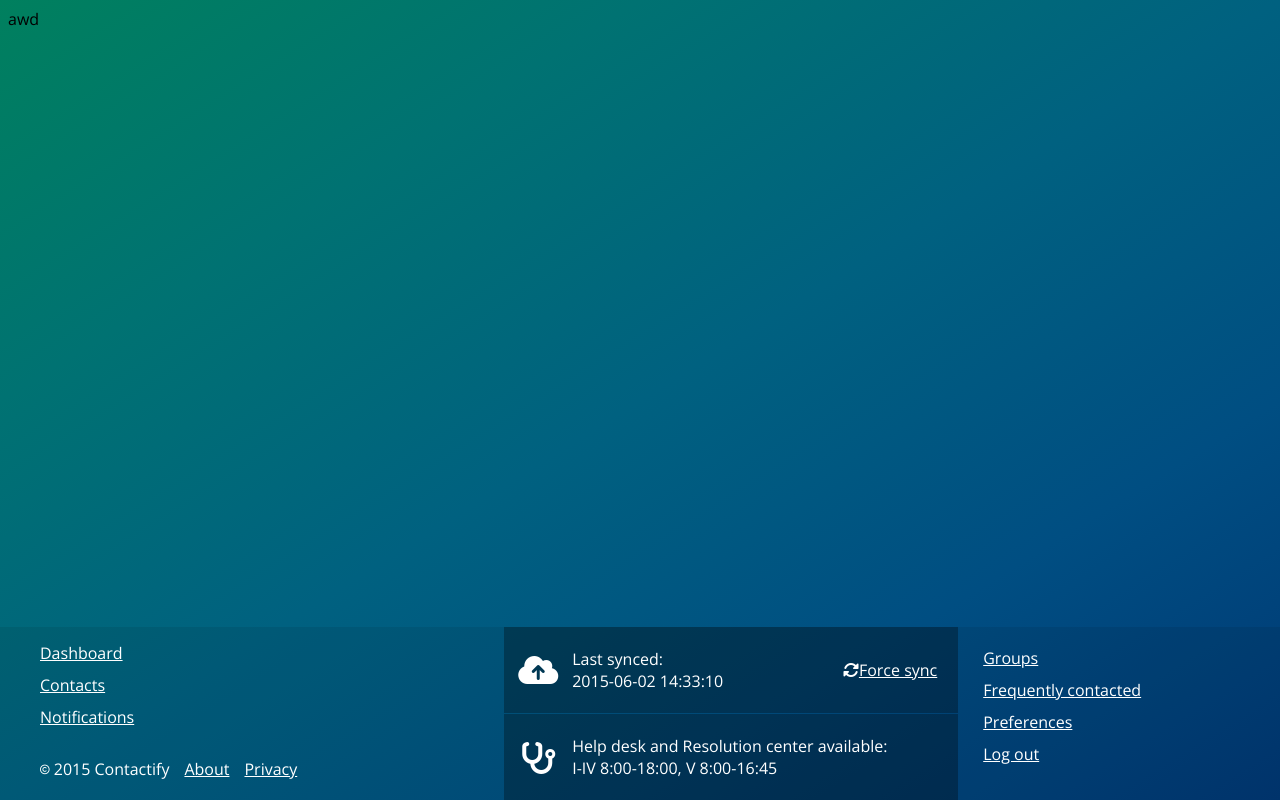
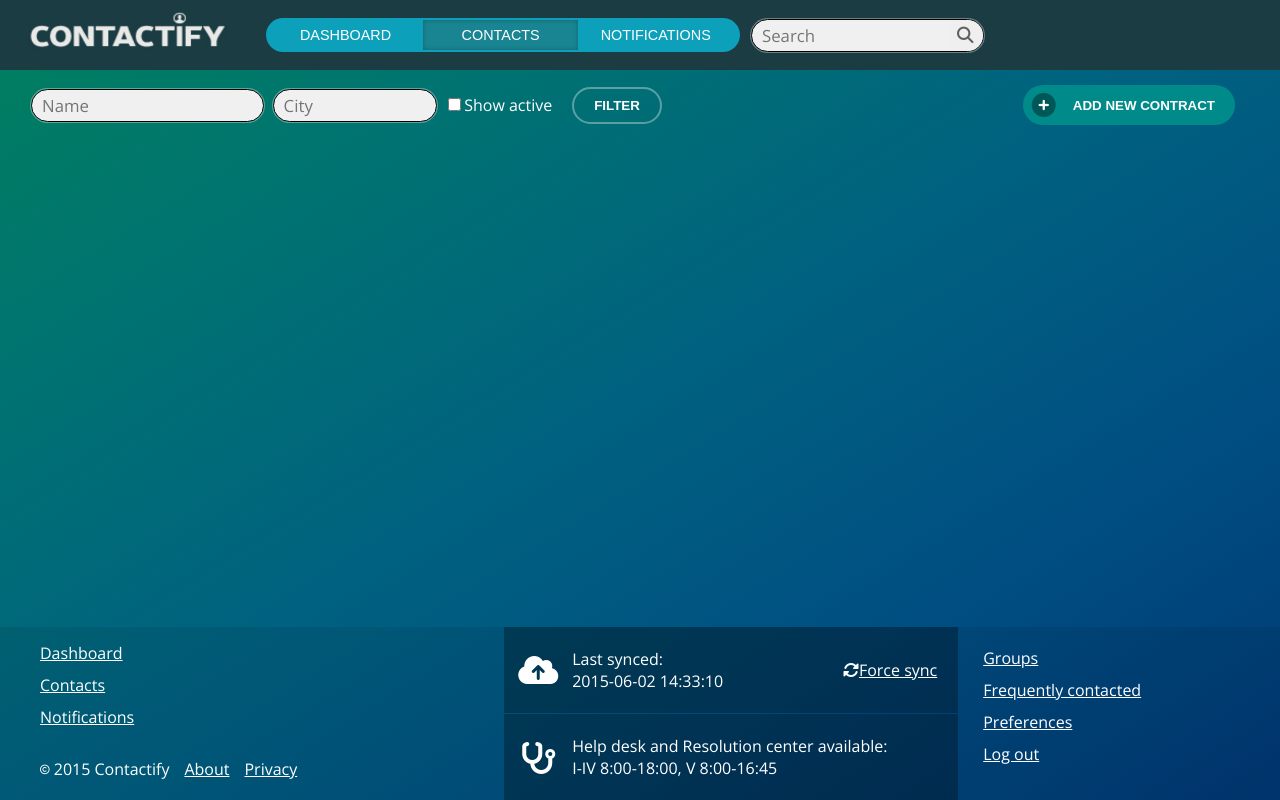
Before and after one commit to Kreynar/contactify, a React (Create React App) app: page / in a window 1280 px wide. Built offline with nearby package versions, Linux system fonts and the light colour scheme.

Commit message:
add contacts filter bar

```diff
--- a/src/App/App.js
+++ b/src/App/App.js
@@ -1,15 +1,19 @@
-import React from 'react';
+import React, { useState } from 'react';
 import Footer from './Footer/Footer'
-
+import Header from './Header/Header';
+import Contacts from './Contacts/Contacts';
+import * as constants from './constants';
 import './App.scss';
 
-function App() {
+const App = () => {
+  const [selectedTab, setSelectedTab] = useState(constants.CONTACTS_TAB);
   return (
     <div className="main-background">
-      awd
+      <Header selectedTab={selectedTab} onTabSelect={setSelectedTab}/>
+      <Contacts />
       <Footer />
     </div>
-  );
+  )
 }
 
 export default App;
--- a/src/App/Contacts/Contacts.js
+++ b/src/App/Contacts/Contacts.js
@@ -0,0 +1,9 @@
+import React from 'react';
+import FilterBar from './FilterBar/FilterBar';
+
+const Contacts = () =>
+<div>
+  <FilterBar />
+</div>
+
+export default Contacts;
--- /dev/null
+++ b/src/App/Contacts/FilterBar/FilterBar.js
@@ -0,0 +1,36 @@
+import React from 'react';
+import Input from '../../widgets/Input/Input';
+import './FilterBar.scss';
+
+const FilterBar = () =>
+<div className='filter-bar-container'>
+  <div className='name-input-container'>
+    <Input placeholder='Name' />
+  </div>
+  <div className='city-input-container'>
+    <Input placeholder='City' width={150} />
+  </div>
+  <div className='active-checkbox-container'>
+    <label>
+      <input type="checkbox" name="active" value="active" />
+      Show active
+    </label>
+  </div>
+  <div class='filter-button-container'>
+    <button class='filter-button'>FILTER</button>
+  </div>
+  <div className='add-contract-button-container'>
+    <button className='add-contract-button'>
+      <div className='plus-circle-container'>
+        <div className='plus-circle-inner-container'>
+          <i class="fas fa-plus-circle"></i>
+        </div>
+      </div>
+      <div className='add-contract-text-container'>
+        ADD NEW CONTRACT
+      </div>
+    </button>
+  </div>
+</div>
+
+export default FilterBar;
--- /dev/null
+++ b/src/App/Contacts/FilterBar/FilterBar.scss
@@ -0,0 +1,72 @@
+@import "../../styles.scss";
+
+.filter-bar-container {
+  display: flex;
+  height: 70px;
+  color: white;
+
+  .name-input-container {
+    flex-basis: 18%;
+    margin: auto 0 auto 30px;
+  }
+
+  .city-input-container {
+    flex-basis: 14%;
+    margin: auto 0 auto 0;
+  }
+
+  .active-checkbox-container {
+    flex-basis: 10%;
+    margin: auto 0 auto 0;
+    min-width: 120px;
+  }
+
+  .filter-button-container {
+    flex-basis: 10%;
+    margin: auto 0 auto 0;
+
+    .filter-button {
+      @extend .button-style-reset;
+      border-radius: 25px;
+      border: 2px solid rgba(255, 255, 255, 0.35);
+      padding: 9px 20px;
+      font-weight: 600;
+    }
+  }
+
+  .add-contract-button-container {
+    flex-basis: 40%;
+    display: flex;
+    margin: auto 45px auto auto;
+    justify-content: flex-end;
+
+    .add-contract-button {
+      @extend .button-style-reset;
+      background-color: #018a8a;
+      font-weight: 600;
+      display: flex;
+      border-radius: 25px;
+      padding: 10px;
+
+      .plus-circle-container {
+        color: rgb(0, 87, 87);
+        border-radius: 25px;
+        height: 20px;
+        width: 20px;
+        font-size: 1.5rem;
+        background-color: white;
+        border-radius: 25px;
+
+        .plus-circle-inner-container {
+          position: relative;
+          top: -3px;
+          left: -1px;
+        }
+      }
+
+      .add-contract-text-container {
+        margin: auto 10px auto 20px;
+      }
+    }
+  }
+}
--- /dev/null
+++ b/src/App/Header/Header.js
@@ -0,0 +1,37 @@
+import React from 'react';
+import * as constants from '../constants';
+import Input from '../widgets/Input/Input'
+import './Header.scss';
+
+const CONTACTIFY_LOGO_SRC = process.env.PUBLIC_URL + '/contactify-logo.png';
+const CONTACTIFY_LOGO_ALT = 'Contactify';
+
+const Header = ({ selectedTab, onTabSelect }) =>
+<div className='header-container'>
+  <div className='logo-container'>
+    <img src={CONTACTIFY_LOGO_SRC} alt={CONTACTIFY_LOGO_ALT} className='logo' />
+  </div>
+  <div className='tabs-container'>
+    <div className='tabs-backround'>
+      <button className={`tab left-tab ${constants.DASHBOARD_TAB === selectedTab ? 'selected-tab-left' : null}`}
+              onClick={() => onTabSelect(constants.DASHBOARD_TAB)}>
+        DASHBOARD
+      </button>
+      <button className={`tab middle-tab ${constants.CONTACTS_TAB === selectedTab ? 'selected-tab' : null}`}
+              onClick={() => onTabSelect(constants.CONTACTS_TAB)}>
+        CONTACTS
+      </button>
+      <button className={`tab right-tab ${constants.NOTIFICATIONS_TAB === selectedTab ? 'selected-tab-right' : null}`}
+              onClick={() => onTabSelect(constants.NOTIFICATIONS_TAB)}>
+        NOTIFICATIONS
+      </button>
+    </div>
+  </div>
+  <div className='search-container'>
+    <Input placeholder='Search' />
+    <button className='search-button'><i class="fas fa-search"></i></button>
+
+  </div>
+</div>
+
+export default Header;
--- /dev/null
+++ b/src/App/Header/Header.scss
@@ -0,0 +1,76 @@
+@import "../styles.scss";
+
+.header-container {
+  background-color: rgb(27, 60, 67);
+  margin: 0;
+  display: flex;
+  margin: 0;
+  height: 70px;
+}
+
+.logo-container {
+  flex-basis: 20%;
+  display: flex;
+
+  .logo {
+    margin: 10px auto 20px;
+    width: 200px;
+  }
+}
+
+.tabs-container {
+  color: white;
+  flex-basis: 30%;
+  display: flex;
+  margin: 0 10px;
+
+  .tabs-backround {
+    margin: auto;
+    background-color: rgb(12, 160, 186);
+    display: flex;
+    border-radius: 25px;
+    width: 470px;
+    padding: 2px;
+
+    .tab {
+      @extend .button-style-reset;
+      font-size: 0.9rem;
+      padding: 7px !important;
+      flex-basis: 33%;
+      text-align: center;
+    }
+
+    .selected-tab {
+      background-color: rgb(25, 133, 146) !important;
+      box-shadow: inset 0 0 5px rgba(0, 0, 0, 0.25);
+
+      &-left {
+        @extend .selected-tab;
+        border-radius: 25px 0 0 25px;
+      }
+
+      &-right {
+        @extend .selected-tab;
+        border-radius: 0 25px 25px 0;
+      }
+    }
+  }
+}
+
+.search-container {
+  width: 210px;
+  display: flex;
+
+  .search-button {
+    @extend .button-style-reset;
+    background-color: buttonface;
+    position: relative;
+    left: -35px;
+    border-radius: 0 25px 25px 0;
+    margin: auto;
+    font-size: 103%;
+    height: 31px;
+    padding: 0 10px 0 7px;
+    color: rgba(0, 0, 0, 0.6);
+  }
+}
--- /dev/null
+++ b/src/App/constants.js
@@ -0,0 +1,3 @@
+export const DASHBOARD_TAB = 1;
+export const CONTACTS_TAB = 2;
+export const NOTIFICATIONS_TAB = 3;
--- /dev/null
+++ b/src/App/styles.scss
@@ -0,0 +1,8 @@
+.button-style-reset {
+  background: none;
+  color: inherit;
+  border: none;
+  padding: 0;
+  cursor: pointer;
+  outline: inherit;
+}
--- /dev/null
+++ b/src/App/widgets/Input/Input.js
@@ -0,0 +1,11 @@
+import React from 'react';
+import './Input.scss';
+
+const Input = ({ placeholder, width }) =>
+<div className='input-container'>
+  <div className='input-border'>
+    <input type='text' class='input' placeholder={placeholder} style={{ width: width || '' }} />
+  </div>
+</div>
+
+export default Input;
--- /dev/null
+++ b/src/App/widgets/Input/Input.scss
@@ -0,0 +1,22 @@
+.input-container {
+  display: flex;
+}
+
+.input-border {
+  margin: auto;
+  border-radius: 25px;
+  background-color: rgba(255, 255, 255, 0.35);
+  height: 33px;
+  padding: 1px;
+
+  .input {
+    border: 1px solid black;
+    border-radius: 25px;
+    height: 29px;
+    padding-left: 10px;
+    font-family: "Open Sans", sans-serif;
+    font-size: 105%;
+    color: rgba(0, 0, 0, 0.5);
+    background-color: rgb(240, 240, 240);
+  }
+}
--- a/src/index.scss
+++ b/src/index.scss
@@ -11,3 +11,7 @@ html {
   font-family: "Open Sans", sans-serif;
   font-weight: 400;
 }
+
+body {
+  margin: 0;
+}
```
Also changed, not shown: public/contactify-logo.png (added).
